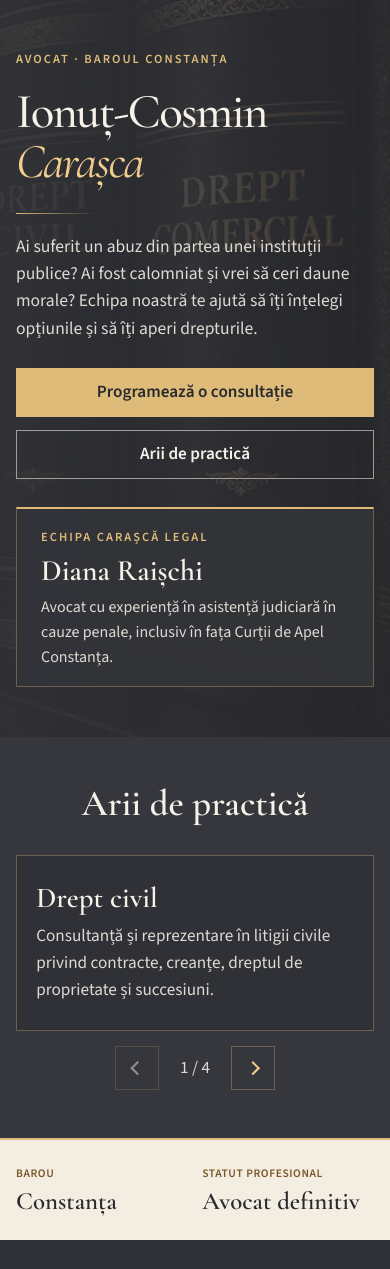
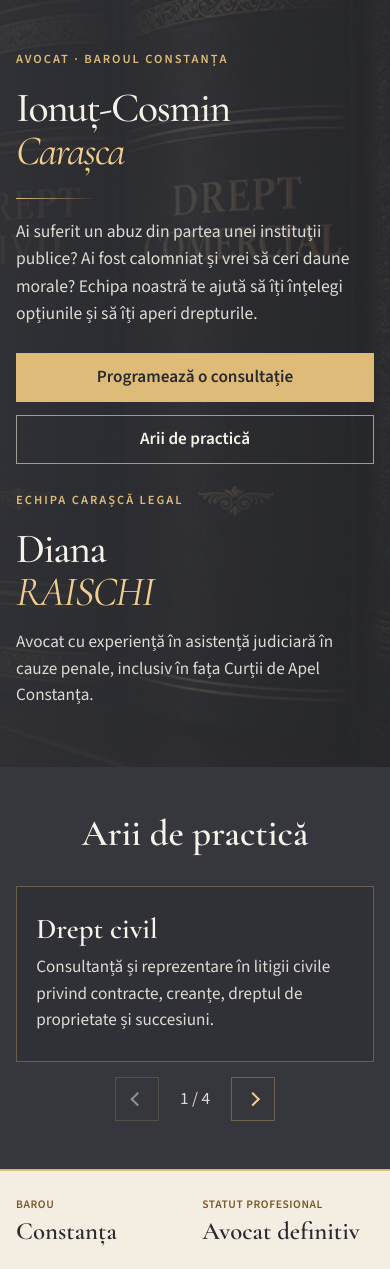
Before and after one commit to ciprianbodu/SITE-AVOCATI, a PHP site: page / in a window 390 px wide. Shown: the part 109-1378 px from the top of the page. Run offline with PHP 8.4, Linux system fonts and the light colour scheme.

Commit message:
Align Carașcă Legal team names and show Bodu portrait on mobile

```diff
--- a/_AVOCATBODU/assets/css/site.css
+++ b/_AVOCATBODU/assets/css/site.css
@@ -977,6 +977,7 @@ body { overflow-x:clip; }
 @media (min-width:1024px) { .profile { grid-template-columns:1.4fr .75fr; gap:6rem; align-items:center; }.portrait { max-width:300px; }.contact-grid { gap:6rem; } }
 @media (max-width:1023px) { .wrap { padding-inline:2rem; }.section { padding-block:72px; }.profile { grid-template-columns:1.25fr .75fr; gap:2.5rem; }.hero { min-height:590px; }.hero h1 { font-size:4rem; } }
 @media (max-width:899px) { .nav__links { display:none; }.menu-toggle { display:grid; }.mobile-menu[open] { display:flex!important; }.nav__inner { height:76px; }.contact-grid { grid-template-columns:1fr; }.profile { grid-template-columns:1fr; }.portrait { margin-inline:auto; }.hero h1 { font-size:3.75rem; } }
+@media (max-width:899px) { .profile > .portrait { grid-row:1; } }
 @media (max-width:767px) { .wrap { padding-inline:1.5rem; }.hero { min-height:560px; padding:56px 0 64px; background-image:linear-gradient(90deg,rgba(7,12,20,.94),rgba(7,12,20,.72)),image-set(url('../img/hero-books-sm.webp') type('image/webp'),url('../img/hero-books-sm.jpg') type('image/jpeg')); }.hero h1 { font-size:clamp(2.8rem,9.3vw,4rem); }.hero__lead { font-size:1.05rem; }.hero .kicker { font-size:.65rem; letter-spacing:.14em; }.section { padding-block:60px; }.cred__grid { gap:1.6rem 1rem; }.cred__item strong { font-size:1.9rem; }.cred__item span { font-size:.65rem; }.practice-item { padding:1.5rem 1.2rem; grid-template-columns:1.6rem 1fr; }.practice-item h3 { font-size:1.45rem; }.letter { padding:1.6rem; }.section-head { margin-bottom:2rem; }.pub-card { padding:1.5rem; }.quote p { font-size:1.5rem; }.topbar__meta { font-size:.6rem; }.kicker { letter-spacing:.13em; }.footer__inner { align-items:flex-start; text-align:left; }.footer__links { justify-content:flex-start; }.page { padding-top:40px; } }
 @media (max-width:479px) { .wrap { padding-inline:1.25rem; }.hero__actions { flex-direction:column; align-items:stretch; }.hero { min-height:590px; }.hero h1 .hero__title { font-size:.95rem; }.hero__actions .btn { width:100%; }.topbar__meta { max-width:235px; }.section-head h2 { font-size:2.15rem; }.facts { gap:1rem; }.portrait { max-width:260px; } }
 @media (prefers-reduced-motion:reduce) { *,*::before,*::after { transition:none!important; animation:none!important; } }
--- a/_AVOCATBODU/en.php
+++ b/_AVOCATBODU/en.php
@@ -150,8 +150,8 @@ $showFormError = in_array($statusMessage, ['invalid', 'error'], true);
                 <figure class="portrait" data-aos="fade-left">
                     <div class="portrait__frame">
                         <picture>
-                            <source type="image/webp" srcset="/assets/img/sebastianbodu.webp">
-                            <img src="/sebastianbodu.jpg" alt="Prof. Dr. Sebastian V. Bodu, corporate and commercial lawyer, Bucharest Bar" width="720" height="720" loading="lazy" decoding="async">
+                            <source media="(min-width: 900px)" type="image/webp" srcset="/assets/img/sebastianbodu.webp">
+                            <img src="/sebastianbodu.jpg?v=<?= ASSET_VER ?>" alt="Prof. Dr. Sebastian V. Bodu, corporate and commercial lawyer, Bucharest Bar" width="720" height="720" decoding="async" fetchpriority="low">
                         </picture>
                     </div>
                     <figcaption>
--- a/_AVOCATBODU/includes/head-assets.php
+++ b/_AVOCATBODU/includes/head-assets.php
@@ -1,6 +1,6 @@
 <?php
 if (!defined('ASSET_VER')) {
-    define('ASSET_VER', '20261121a');
+    define('ASSET_VER', '20261121b');
 }
 
 function renderHeadAssets(bool $preloadHero = true): void
--- a/_AVOCATBODU/index.php
+++ b/_AVOCATBODU/index.php
@@ -152,8 +152,8 @@ $showFormError = in_array($statusMessage, ['invalid', 'error'], true);
                 <figure class="portrait" data-aos="fade-left">
                     <div class="portrait__frame">
                         <picture>
-                            <source type="image/webp" srcset="/assets/img/sebastianbodu.webp">
-                            <img src="/sebastianbodu.jpg" alt="Prof. univ. dr. Sebastian V. Bodu, avocat drept societar și comercial, Baroul București" width="720" height="720" loading="lazy" decoding="async">
+                            <source media="(min-width: 900px)" type="image/webp" srcset="/assets/img/sebastianbodu.webp">
+                            <img src="/sebastianbodu.jpg?v=<?= ASSET_VER ?>" alt="Prof. univ. dr. Sebastian V. Bodu, avocat drept societar și comercial, Baroul București" width="720" height="720" decoding="async" fetchpriority="low">
                         </picture>
                     </div>
                     <figcaption>
--- a/_AVOCATCARASCA/assets/css/site.css
+++ b/_AVOCATCARASCA/assets/css/site.css
@@ -208,21 +208,22 @@ h3 { font-size: 1.8rem; }
 .hero::after {
   z-index: -1;
   content: "";
-  background: linear-gradient(90deg, #303136 0%, #303136ed 33%, #30313687 72%, #30313659 100%);
+  background: linear-gradient(90deg, #303136 0%, #303136ed 33%, #303136b3 72%, #30313680 100%);
 }
 .hero-inner {
   display: grid;
-  grid-template-columns: minmax(0, 1fr) minmax(16rem, 22rem);
-  align-items: center;
-  gap: clamp(2rem, 7vw, 7rem);
+  grid-template-columns: repeat(2, minmax(0, 1fr));
+  align-items: start;
+  gap: clamp(2rem, 5vw, 5rem);
   padding-block: clamp(3.5rem, 6vw, 6rem);
 }
-.hero h1, .page-heading h1 {
+.hero-name, .page-heading h1 {
   font-size: clamp(3.4rem, 7vw, 6.25rem);
   font-weight: 500;
   letter-spacing: -.035em;
 }
-.hero h1 em { color: var(--gold-bright); font-weight: 400; }
+.hero-name { margin: 0; line-height: 1.04; }
+.hero-name em { color: var(--gold-bright); font-weight: 400; }
 .hero-rule { width: 5rem; height: 1px; margin-top: 1.55rem; background: linear-gradient(90deg, var(--gold), transparent); }
 .intro { max-width: 34rem; margin-block: 1.2rem 1.6rem; color: var(--light-muted); font-size: 1.19rem; }
 .eyebrow {
@@ -235,19 +236,16 @@ h3 { font-size: 1.8rem; }
 .hero-actions { display: flex; flex-wrap: wrap; gap: .8rem; }
 .hero-side {
   display: grid;
-  align-self: end;
   min-width: 0;
   gap: .85rem;
 }
-.team-member, .hero-practice {
+.hero-practice {
+  width: min(100%, 24rem);
   padding: 1.25rem 1.5rem 1rem;
   border: 1px solid var(--line);
   background: #333438ed;
 }
-.team-member { border-top: 2px solid var(--gold); }
-.team-member .eyebrow { margin-bottom: .55rem; }
-.team-member h2 { margin-bottom: .55rem; font-size: clamp(1.85rem, 3vw, 2.45rem); }
-.team-member-profile { margin: 0; color: var(--light-muted); font-size: 1rem; }
+.team-member-profile { max-width: 26rem; margin: .9rem 0 .5rem; color: var(--light-muted); }
 .hero-practice h2 { margin-bottom: .8rem; font-size: 1.95rem; }
 .hero-practice .practice-card { min-height: 0; padding: .7rem .6rem; }
 .hero-practice .practice-card h3 { font-size: 1.55rem; }
@@ -391,7 +389,7 @@ h3 { font-size: 1.8rem; }
   .hero { min-height: 32rem; }
   .hero::after { background: linear-gradient(90deg, #303136f2, #303136c9); }
   .hero-inner { padding-block: 3.15rem; }
-  .hero h1 { font-size: clamp(3.05rem, 10vw, 4.2rem); }
+  .hero-name { font-size: clamp(2.6rem, 10vw, 4.2rem); }
   .hero .intro { font-size: 1.1rem; }
   .hero-actions { flex-direction: column; align-items: stretch; }
   .credentials-grid { gap: .9rem; }
--- a/_AVOCATCARASCA/partials/content.php
+++ b/_AVOCATCARASCA/partials/content.php
@@ -7,7 +7,8 @@ $site = [
     'brandName' => 'CARAȘCĂ',
     'givenName' => 'Ionuț-Cosmin',
     'surname' => 'Carașca',
-    'teamMember' => 'Diana Raișchi',
+    'teamGivenName' => 'Diana',
+    'teamSurname' => 'RAISCHI',
     'telephone' => '+40723041952',
     'telephoneDisplay' => '0723 041 952',
     'region' => 'Constanța',
--- a/_AVOCATCARASCA/partials/page.php
+++ b/_AVOCATCARASCA/partials/page.php
@@ -104,7 +104,7 @@
             <div class="container hero-inner">
                 <div class="hero-copy">
                     <p class="eyebrow"><?= esc($labels['role']) ?></p>
-                    <h1><?= esc($site['givenName']) ?><br><em><?= esc($site['surname']) ?></em></h1>
+                    <h1 class="hero-name"><?= esc($site['givenName']) ?><br><em><?= esc($site['surname']) ?></em></h1>
                     <div class="hero-rule" aria-hidden="true"></div>
                     <p class="intro"><?= esc($labels['heroIntro']) ?></p>
                     <div class="hero-actions">
@@ -115,7 +115,7 @@
                 <div class="hero-side">
                     <article class="team-member" aria-labelledby="team-member-name">
                         <p class="eyebrow"><?= esc($labels['teamHeading']) ?></p>
-                        <h2 id="team-member-name"><?= esc($site['teamMember']) ?></h2>
+                        <h2 id="team-member-name" class="hero-name"><?= esc($site['teamGivenName']) ?><br><em><?= esc($site['teamSurname']) ?></em></h2>
                         <p class="team-member-profile"><?= esc($labels['teamMemberProfile']) ?></p>
                     </article>
                     <aside class="hero-practice" aria-labelledby="hero-practice-title">
```
Also changed, not shown: _AVOCATCARASCA/README.md.
